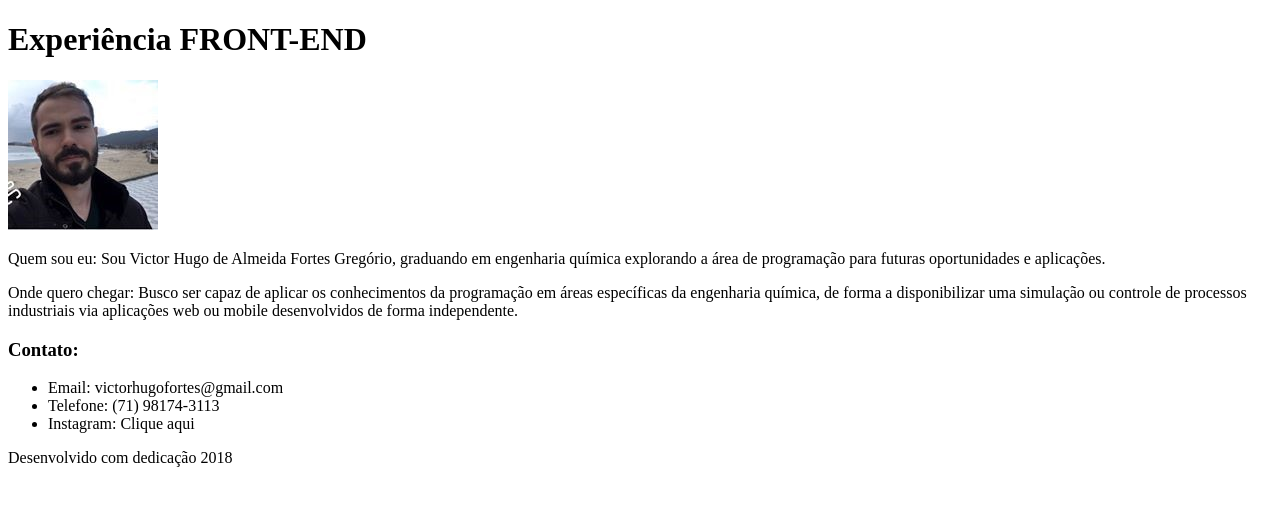
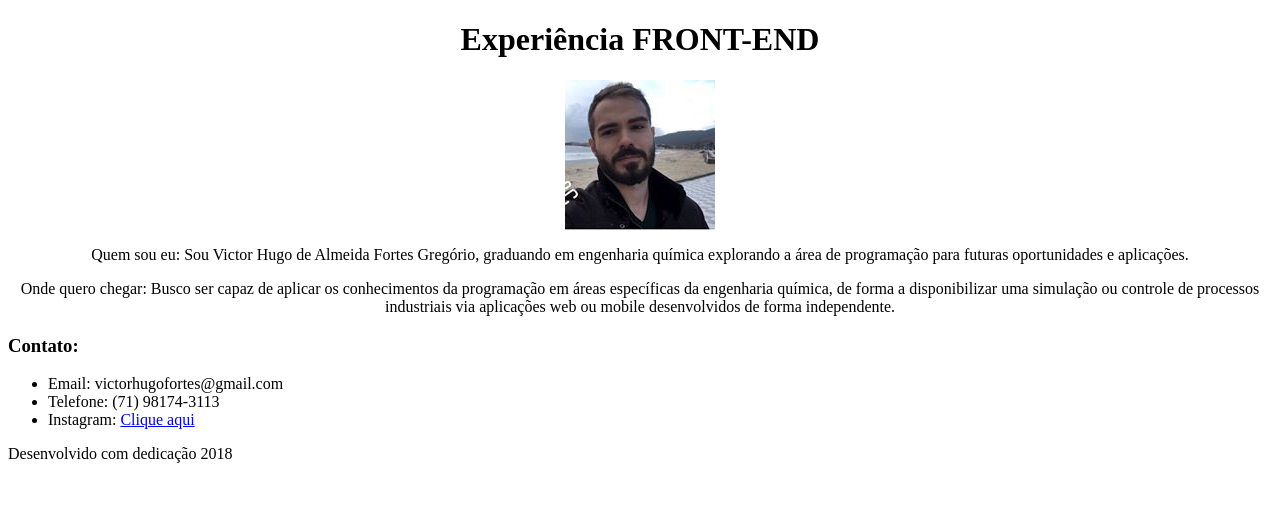
Before and after one commit to gregoriovictorhugo/pagina-perfil, a plain HTML site: page index.html in a window 1280 px wide. Drawn offline with Linux system fonts and the light colour scheme; files whose address does not match are found by name.

Commit message:
Alterações css

```diff
--- /dev/null
+++ b/Css/style.css
@@ -0,0 +1,13 @@
+.texto-centro{
+   text-align: center;
+}
+
+.image-centro {
+  display: block;
+  margin-left: auto;
+  margin-right: auto;
+}
+
+.imagem-redonda{
+  border-radius: 5%
+}
--- a/index.html
+++ b/index.html
@@ -8,22 +8,24 @@
    <!-- Descrição do site -->
    <meta name="description" content="Primeira página web do curso UNIVERSO Fornt-end">
    <title> Victor Hugo Gregorio</title>
+   <link rel="stylesheet" href="css/style.css">
 </head>
 <!-- No BODY colocamos todos os elementos que serão visíveis para o usuário -->
 <body>
-  <h1>Experiência FRONT-END</h1>
+  <h1 class="texto-centro">Experiência FRONT-END</h1>
 
-  <img src = "C:\Users\020132147\Desktop\pagina-perfil\img\ss.jpg">
+  <img class="image-centro" src = "C:\Users\020132147\Desktop\pagina-perfil\img\ss.jpg">
 
-  <p>Quem sou eu: Sou Victor Hugo de Almeida Fortes Gregório, graduando em engenharia química explorando a área de programação para futuras oportunidades e aplicações. </p>
+  <p class="texto-centro">Quem sou eu: Sou Victor Hugo de Almeida Fortes Gregório, graduando em engenharia química explorando a área de programação para futuras oportunidades e aplicações. </p>
 
-  <p>Onde quero chegar: Busco ser capaz de aplicar os conhecimentos da programação em áreas específicas da engenharia química, de forma a disponibilizar uma simulação ou controle de processos industriais via aplicações web ou mobile desenvolvidos de forma independente. </p>
+  <p class="texto-centro">Onde quero chegar: Busco ser capaz de aplicar os conhecimentos da programação em áreas específicas da engenharia química, de forma a disponibilizar uma simulação ou controle de processos industriais via aplicações web ou mobile desenvolvidos de forma independente. </p>
 
   <h3>Contato:</h3>
   <ul>
     <li>Email: victorhugofortes@gmail.com</li>
     <li>Telefone: (71) 98174-3113</li>
-    <li>Instagram: Clique aqui</li>
+    <!--target: blank (direciona p0ara nova aba) /// href = link que quero associar ao "clique aqui"  -->
+    <li>Instagram: <a  target="_blank" href="https://www.instagram.com/gregoriovictorhugo/">Clique aqui</a></li>
   </ul>
 
   <p>Desenvolvido com dedicação 2018</p>
```
